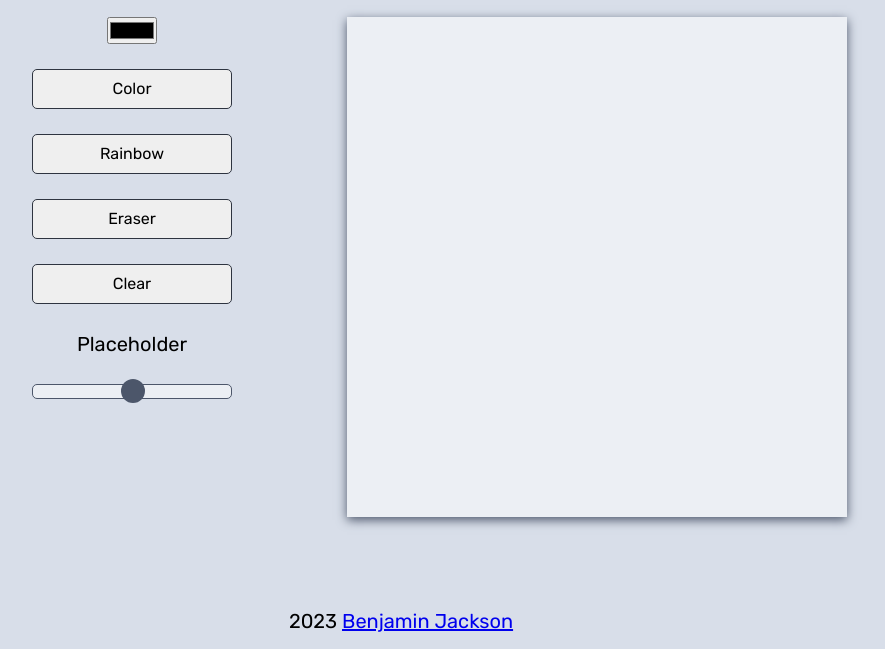
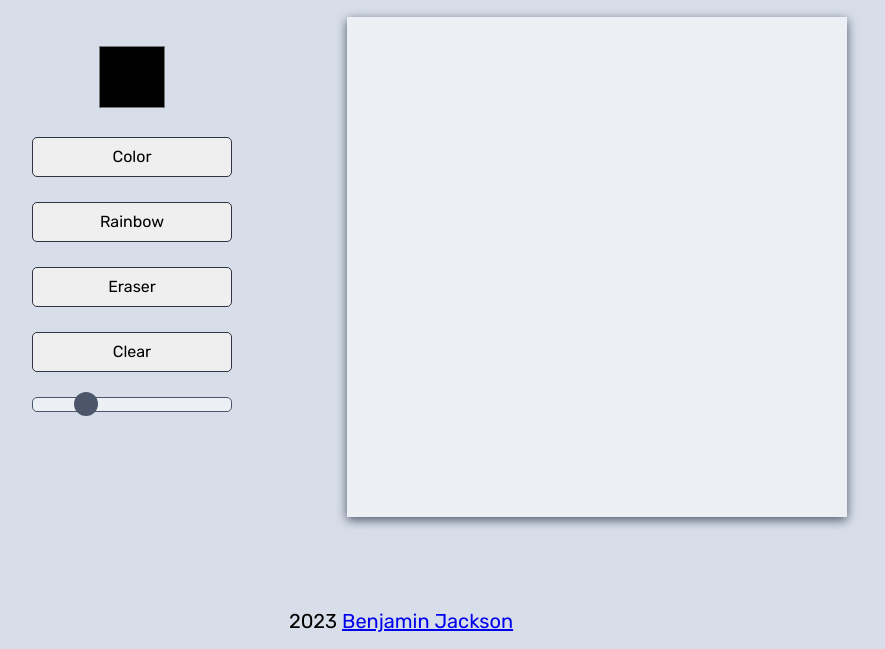
Before and after one commit to Bnjackson/etch-a-sketch, a plain HTML site: page index.html in a window 1280 px wide. Shown: the part 151-800 px from the top of the page, without its empty margins (239-1124 px from the left). Drawn offline with Linux system fonts and the light colour scheme.

Commit message:
Change id naming format to camelCase, change range-input from a p element to a label

```diff
--- a/index.html
+++ b/index.html
@@ -17,16 +17,15 @@
         <main>
             <div class="grid-settings-container">
                 <div class="settings">
-                    <input type="color">
-                    <button class="color-button" id="color-button">Color</button>
-                    <button class="rainbow-button" id="rainbow-button">Rainbow</button>
-                    <button class="eraser-button" id="eraser-button">Eraser</button>
-                    <button class="clear-button" id="clear-button">Clear</button>
-                    <p class="grid-size" id="grid-size">Placeholder</p>
-                    <input class="size-range" id="size-range" type="range" min="1" max="64">
+                    <input class="color-picker" id="colorPicker" type="color">
+                    <button class="color-button" id="colorButton">Color</button>
+                    <button class="rainbow-button" id="rainbowButton">Rainbow</button>
+                    <button class="eraser-button" id="eraserButton">Eraser</button>
+                    <button class="clear-button" id="clearButton">Clear</button>
+                    <label for="range-input" id="rangeLabel"></label>
+                    <input class="size-range" id="rangeInput" type="range" value="16" min="1" max="64" step="1">
                 </div>
                 <div class="grid" id="grid">
-
                 </div>
             </div>
         </main>
```
